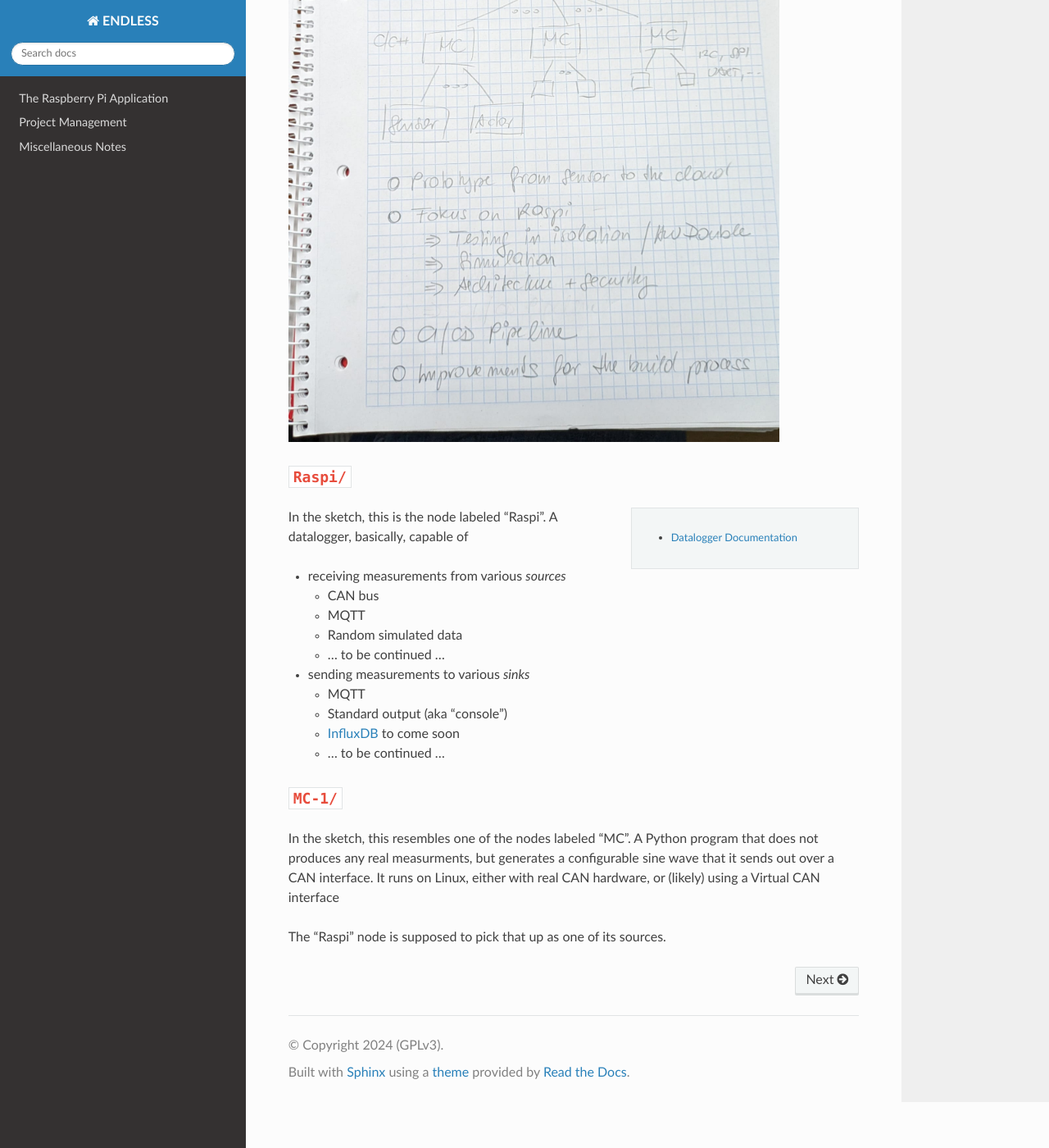
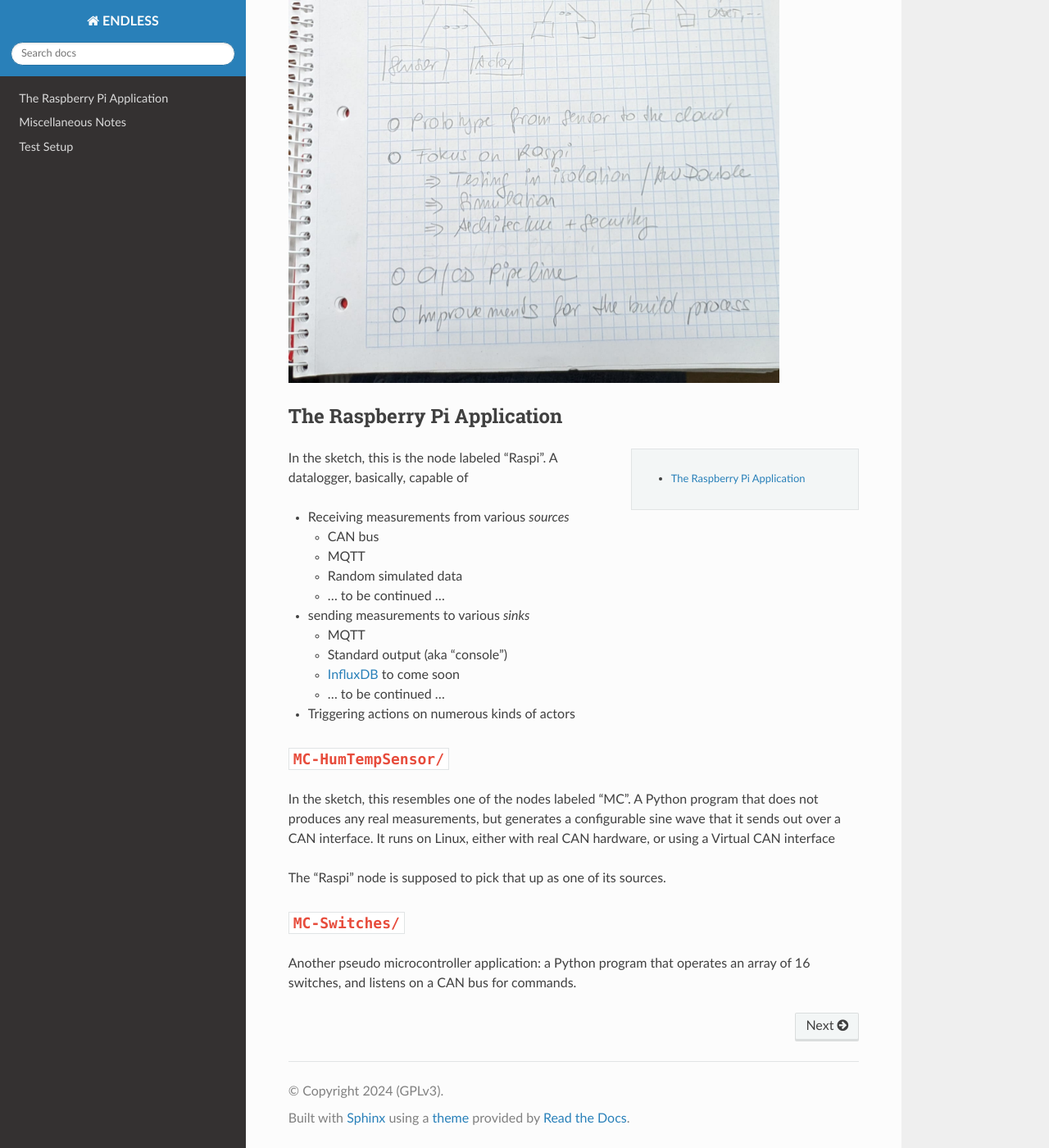
Before and after one commit to jfasch/FH-ENDLESS, a Sphinx documentation site: the page built from Documentation/index.rst, in a window 1280 px wide and 1400 px high, scrolled down 690 px. Shown: the whole window at 82% size. Built offline with Sphinx 7.4.7 and the Read the Docs theme 2.0.0, drawn with Linux system fonts in a browser that asks for light colours; some of the changed text lies outside the part shown.

Commit message:
Raspi/: document test setup

```diff
--- a/Documentation/conf.py
+++ b/Documentation/conf.py
@@ -56,10 +56,6 @@
 ]
 
 intersphinx_mapping = {
-    'python': ('https://docs.python.org/3/', None),
-    'opentraining': ('https://opentraining.readthedocs.io/en/latest/', None),
-    'pytest': ('https://docs.pytest.org/en/latest/', None),
-    'numpy': ('https://numpy.org/doc/stable/', None),
     'jfasch': ('https://www.faschingbauer.me/', None),
 }
 
--- a/Documentation/index.rst
+++ b/Documentation/index.rst
@@ -5,11 +5,11 @@
    :local:
 
 .. toctree::
-   :maxdepth: 1
+   :hidden:
 
    Raspi/index
-   Mgmt/index
    misc-notes/index
+   test-setup/index
 
 
 The Beginning Of It All
@@ -18,17 +18,17 @@
 .. image:: Egon-Sketch.jpg
    :scale: 40%
 
-``Raspi/``
-----------
+The Raspberry Pi Application
+----------------------------
 
 .. sidebar::
 
-   * :doc:`Datalogger Documentation <Raspi/index>`
+   * :doc:`Raspi/index`
 
 In the sketch, this is the node labeled "Raspi". A datalogger,
 basically, capable of
 
-* receiving measurements from various *sources*
+* Receiving measurements from various *sources*
 
   * CAN bus
   * MQTT
@@ -42,14 +42,22 @@
   * `InfluxDB <https://docs.influxdata.com/influxdb>`__ to come soon
   * ... to be continued ...
 
-``MC-1/``
----------
+* Triggering actions on numerous kinds of actors
+
+``MC-HumTempSensor/``
+---------------------
 
 In the sketch, this resembles one of the nodes labeled "MC". A Python
-program that does not produces any real measurments, but generates a
+program that does not produces any real measurements, but generates a
 configurable sine wave that it sends out over a CAN interface. It runs
-on Linux, either with real CAN hardware, or (likely) using a
-:doc:`Virtual CAN interface
-<jfasch:trainings/material/soup/linux/hardware/can/group>`
+on Linux, either with real CAN hardware, or using a :doc:`Virtual CAN
+interface <jfasch:trainings/material/soup/linux/hardware/can/group>`
 
 The "Raspi" node is supposed to pick that up as one of its sources.
+
+``MC-Switches/``
+----------------
+
+Another pseudo microcontroller application: a Python program that
+operates an array of 16 switches, and listens on a CAN bus for
+commands.
```
Also changed, not shown: Documentation/Mgmt/index.rst (deleted, +0 -15 lines), Documentation/test-setup/index.rst (added, +168 -0 lines), 8 other files.
